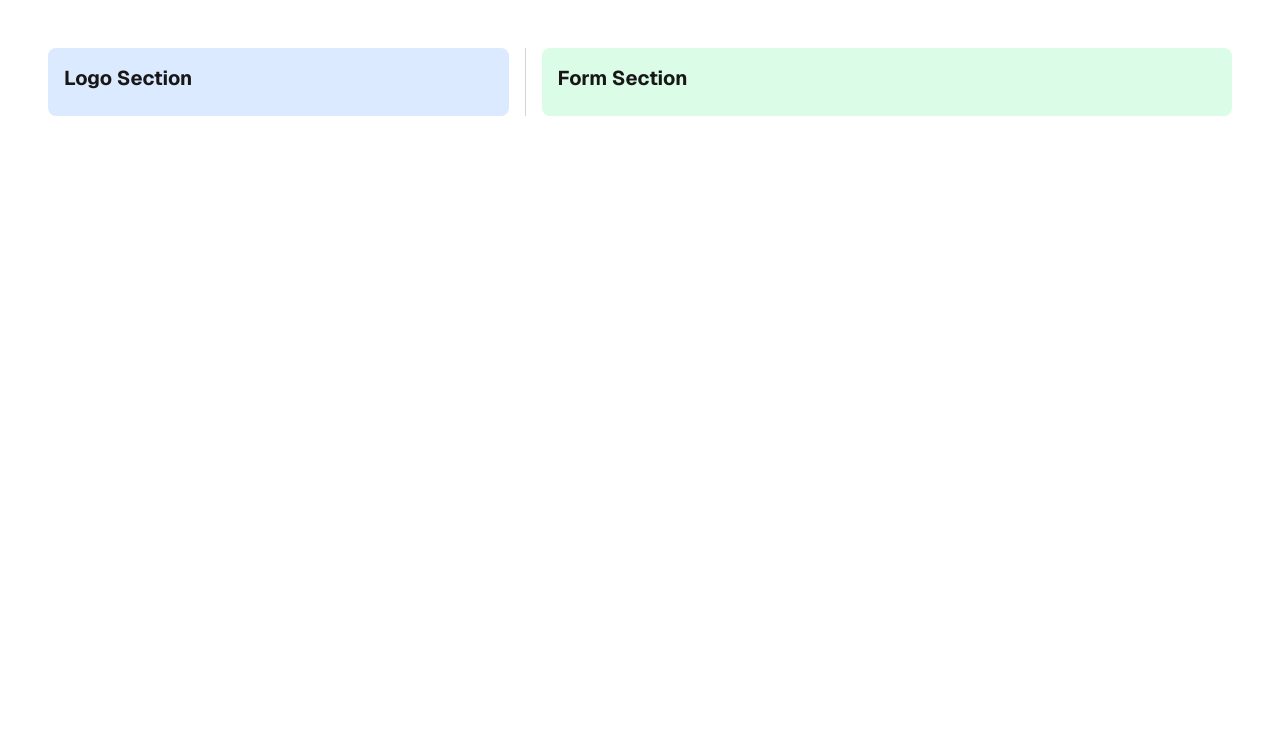
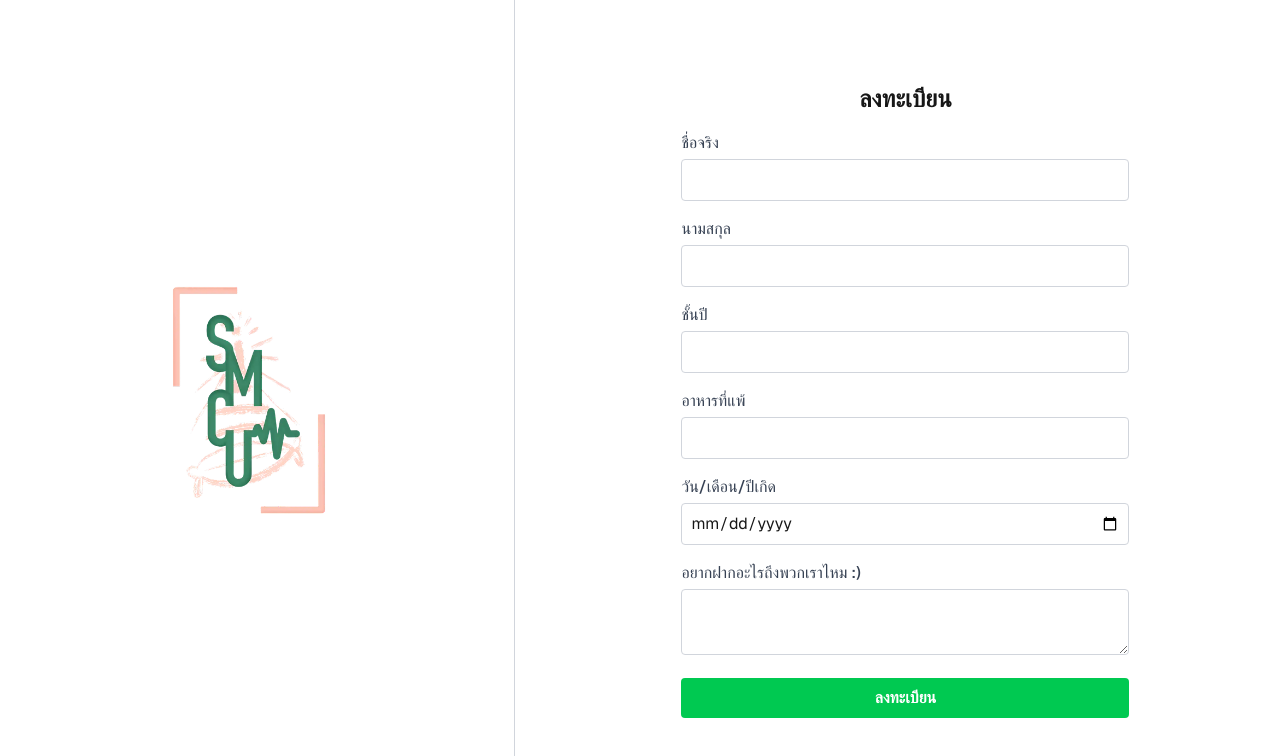
Before and after one commit to alternativez/KanInwzaa007, a Next.js app: page / in a window 1280 px wide. Shown: the top 756 px of the page. Built offline with nearby package versions, Linux system fonts and the light colour scheme.

Commit message:
Structure

```diff
--- a/src/app/page.tsx
+++ b/src/app/page.tsx
@@ -2,23 +2,69 @@ import Image from "next/image";
 
 export default function Home() {
   return (
-    <div className="grid grid-rows-[auto_1fr_auto] items-center justify-items-center min-h-screen p-6 sm:p-12 gap-12 font-[family-name:var(--font-geist-sans)]">
+    <div className="items-center justify-items-center min-h-screen gap-12 font-[family-name:var(--font-geist-sans)]">
+      <div className="flex flex-col md:flex-row w-full gap-4 min-h-screen">
 
-      <div className="flex flex-col md:flex-row w-full gap-4">
-
-        <div id="LogoSection" className="md:w-2/5 bg-blue-100 p-4 rounded-lg">
-          <h2 className="text-xl font-bold mb-2">Logo Section</h2>
+        {/* Logo Section */}
+        <div className="md:w-2/5 p-4 rounded-lg flex items-center justify-center">
+          <a href="https://docchula.com/" target="_blank" rel="noopener noreferrer">
+            <Image
+              src="/SMCU.png"
+              alt="SMCU Logo"
+              width={300}
+              height={300}
+              className="rounded"
+            />
+          </a>
         </div>
 
         {/* Vertical line */}
-        <div className="hidden md:block w-px bg-gray-300"></div>
+        <div className="hidden md:block w-px bg-gray-300" style={{ height: '100vh' }}></div>
 
-        <div id="FormSection" className="md:w-3/5 bg-green-100 p-4 rounded-lg">
-          <h2 className="text-xl font-bold mb-2">Form Section</h2>
+        {/* Form Section */}
+        <div className="md:w-3/5 pl-[59px] pr-[59px] rounded-lg flex flex-col justify-center items-center">
+          <h2 className="text-2xl font-bold mb-4">ลงทะเบียน</h2>
+
+          <div className="w-full max-w-md rounded-lg space-y-4">
+
+            <div>
+              <label htmlFor="fn" className="block text-gray-700 font-medium mb-1">ชื่อจริง</label>
+              <input type="text" id="fn" className="w-full p-2 rounded border border-gray-300 focus:ring-2 focus:ring-green-400 focus:outline-none" />
+            </div>
+
+            <div>
+              <label htmlFor="ln" className="block text-gray-700 font-medium mb-1">นามสกุล</label>
+              <input type="text" id="ln" className="w-full p-2 rounded border border-gray-300 focus:ring-2 focus:ring-green-400 focus:outline-none" />
+            </div>
+
+            <div>
+              <label htmlFor="yr" className="block text-gray-700 font-medium mb-1">ชั้นปี</label>
+              <input type="text" id="yr" className="w-full p-2 rounded border border-gray-300 focus:ring-2 focus:ring-green-400 focus:outline-none" />
+            </div>
+
+            <div>
+              <label htmlFor="allergy" className="block text-gray-700 font-medium mb-1">อาหารที่แพ้</label>
+              <input type="text" id="allergy" className="w-full p-2 rounded border border-gray-300 focus:ring-2 focus:ring-green-400 focus:outline-none" />
+            </div>
+
+            <div>
+              <label htmlFor="birth" className="block text-gray-700 font-medium mb-1">วัน/เดือน/ปีเกิด</label>
+              <input type="date" id="birth" className="w-full p-2 rounded border border-gray-300 focus:ring-2 focus:ring-green-400 focus:outline-none" />
+            </div>
+
+            <div>
+              <label htmlFor="tellUs" className="block text-gray-700 font-medium mb-1">อยากฝากอะไรถึงพวกเราไหม :)</label>
+              <textarea id="tellUs" className="w-full p-2 rounded border border-gray-300 focus:ring-2 focus:ring-green-400 focus:outline-none"></textarea>
+            </div>
+
+            <button className="w-full bg-green-500 text-white font-semibold py-2 rounded hover:bg-green-600 transition">
+              ลงทะเบียน
+            </button>
+
+          </div>
         </div>
 
       </div>
-
     </div>
   );
 }
```
